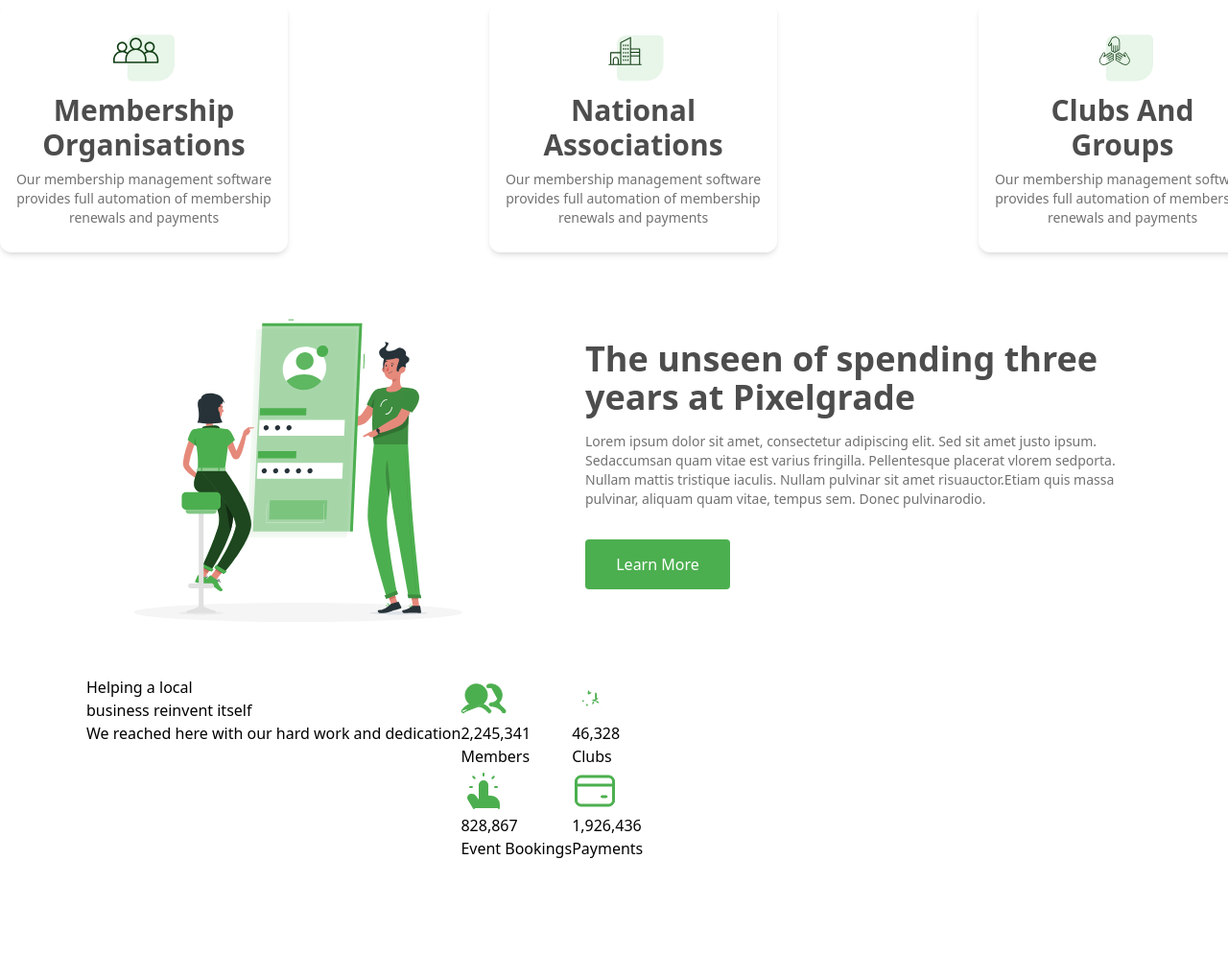
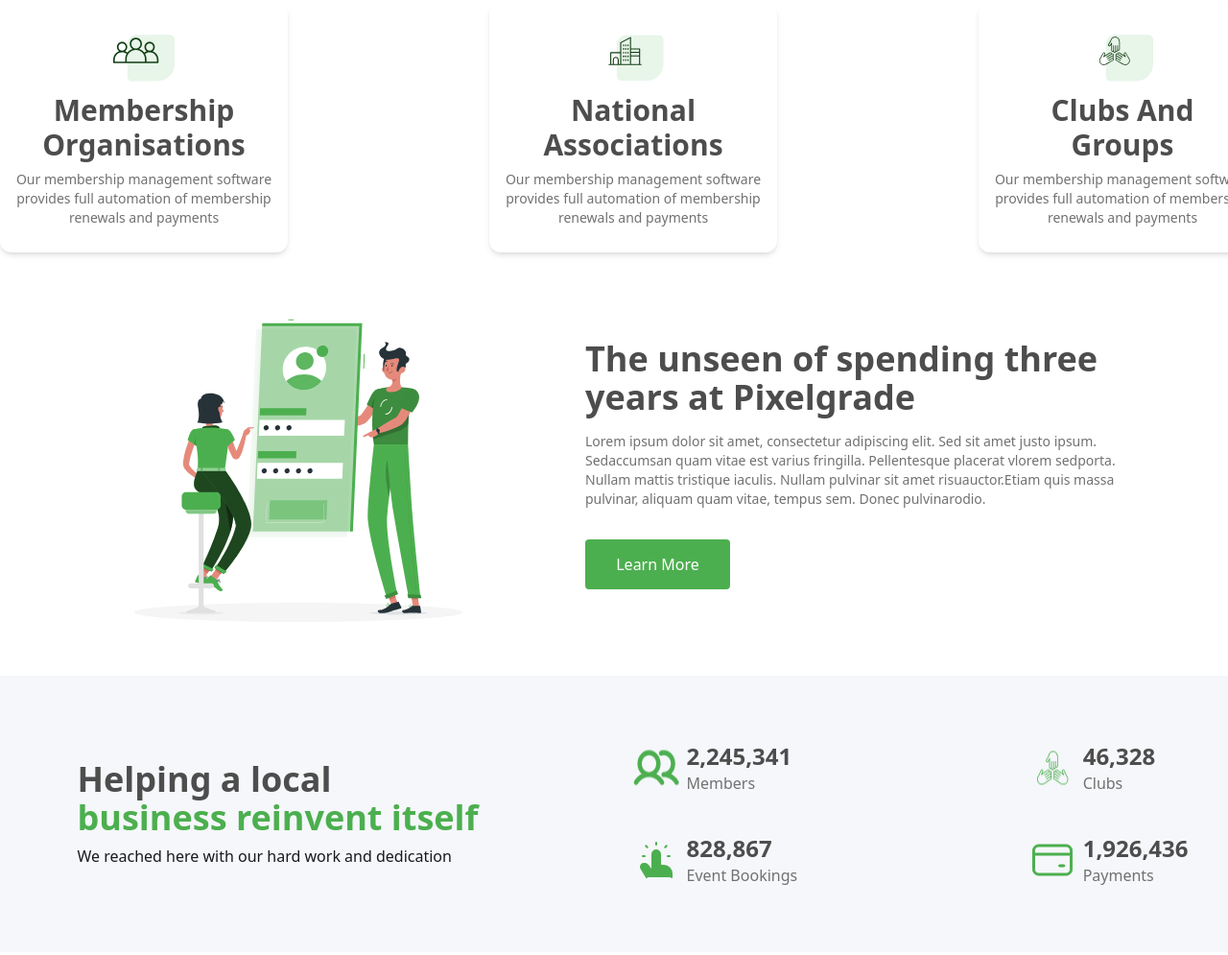
Before and after one commit to Elitedev2000/nexcent, a website: page src/index.html in a window 1280 px wide. Shown: the part 992-1987 px from the top of the page at 96% size. Drawn offline with nearby package versions, Linux system fonts and the light colour scheme.

Commit message:
added all lines and fixed

```diff
--- a/src/index.html
+++ b/src/index.html
@@ -155,7 +155,7 @@
 
         <!-- business section starts -->
 
-        <section class="business-section bg-white h-screen">
+        <section class="business-section bg-white">
             <div class="container mx-auto w-[1100px] flex flex-col">
                 <div class="intro pt-14 pb-14 flex justify-between items-center">
                     <img class="w-auto" src="img/rafiki.svg" alt="photo">
@@ -175,61 +175,61 @@
                         </ul>
                     </div>
                 </div>
+            </div>
+        </section>
+        <!-- business section ends -->
 
-                <div class="results">
-                    <ul class="flex">
-                        <li>
-                            <h1>Helping a local <br> business reinvent itself</h1>
-                            <h4>We reached here with our hard work and dedication</h4>
-                        </li>
+        <!-- results section starts -->
 
-                        <li>
-                            <ul>
-                                <li>
-                                    <img src="img/result-icon1.svg" alt="icon">
-                                    <ul>
-                                        <li>2,245,341</li>
-                                        <li>Members</li>
-                                    </ul>
-                                </li>
-                            </ul>
-                            <ul>
-                                <li>
-                                    <img src="img/result-icon2.svg" alt="icon">
-                                    <ul>
-                                        <li>828,867</li>
-                                        <li>Event Bookings</li>
-                                    </ul>
-                                </li>
-                            </ul>
-                        </li>
+        <section class="result-section bg-[#F5F7FA] h-72">
+            <div class="container mx-auto w-[1440px] ">
+                <div class="results flex justify-around items-center pt-16">
+                    <div class="help">
+                        <ul>
+                            <li class="font-semibold text-4xl text-[#4D4D4D] pb-2">Helping a local <br> <span class="font-semibold text-4xl text-[#4CAF4F]">business reinvent itself</span></li>
+                            <li class="font-normal text-base text-[#18191F]">We reached here with our hard work and dedication</li>
+                        </ul>
+                    </div>
 
-                        <li>
-                            <ul>
-                                <li>
-                                    <img src="img/result-icon3.svg" alt="icon">
-                                    <ul>
-                                        <li>46,328</li>
-                                        <li>Clubs</li>
-                                    </ul>
-                                </li>
-                            </ul>
-                            <ul>
-                                <li>
-                                    <img src="img/result-icon4.svg" alt="icon">
-                                    <ul>
-                                        <li>1,926,436</li>
-                                        <li>Payments</li>
-                                    </ul>
-                                </li>
-                            </ul>
-                        </li>
-                    </ul>
+                    <div class="items flex justify-between items-center w-[540px] h-40">
+                        <div class="member w-full flex flex-col">
+                            <div class="flex pb-10">
+                                <img src="img/result-icon1.png" alt="icon">
+                                <ul class="ps-2">
+                                    <li class="font-bold text-2xl text-[#4D4D4D]">2,245,341</li>
+                                    <li class="font-normal text-base text-[#717171]">Members</li>
+                                </ul>
+                            </div>
+                            <div class="flex">
+                                <img src="img/result-icon2.svg" alt="icon">
+                                <ul class="ps-2">
+                                    <li class="font-bold text-2xl text-[#4D4D4D]">828,867</li>
+                                    <li class="font-normal text-base text-[#717171]">Event Bookings</li>
+                                </ul>
+                            </div>
+                        </div>
+
+                        <div class="club">
+                            <div class="flex pb-10">
+                                <img src="img/result-icon3.png" alt="icon">
+                                <ul class="ps-2">
+                                    <li class="font-bold text-2xl text-[#4D4D4D]">46,328</li>
+                                    <li class="font-normal text-base text-[#717171]">Clubs</li>
+                                </ul>
+                            </div>
+                            <div class="flex">
+                                <img src="img/result-icon4.svg" alt="icon">
+                                <ul class="ps-2">
+                                    <li class="font-bold text-2xl text-[#4D4D4D]">1,926,436</li>
+                                    <li class="font-normal text-base text-[#717171]">Payments</li>
+                                </ul>
+                            </div>
+                        </div>
+                    </div>
                 </div>
             </div>
-
         </section>
-        <!-- business section ends -->
+        <!-- results section ends -->
     </main>
     <!-- main entry ends -->
 </body>
```
Also changed, not shown: src/img/result-icon1.png (added), src/img/result-icon1.svg (deleted), src/img/result-icon3.png (added), src/img/result-icon3.svg (deleted).
